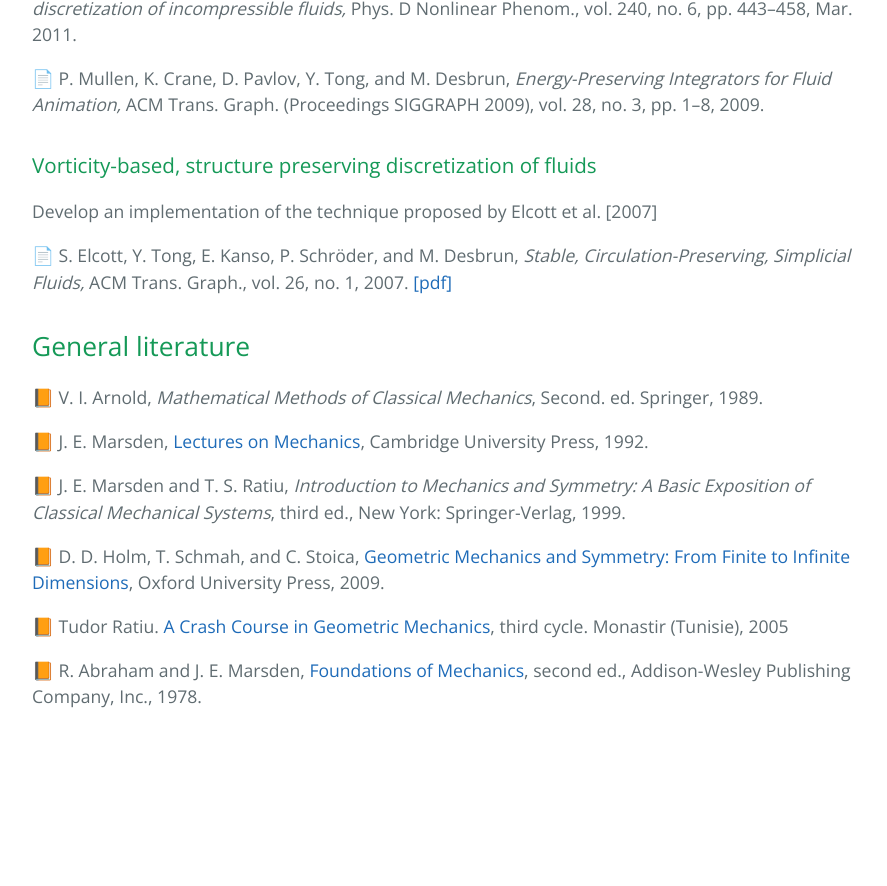
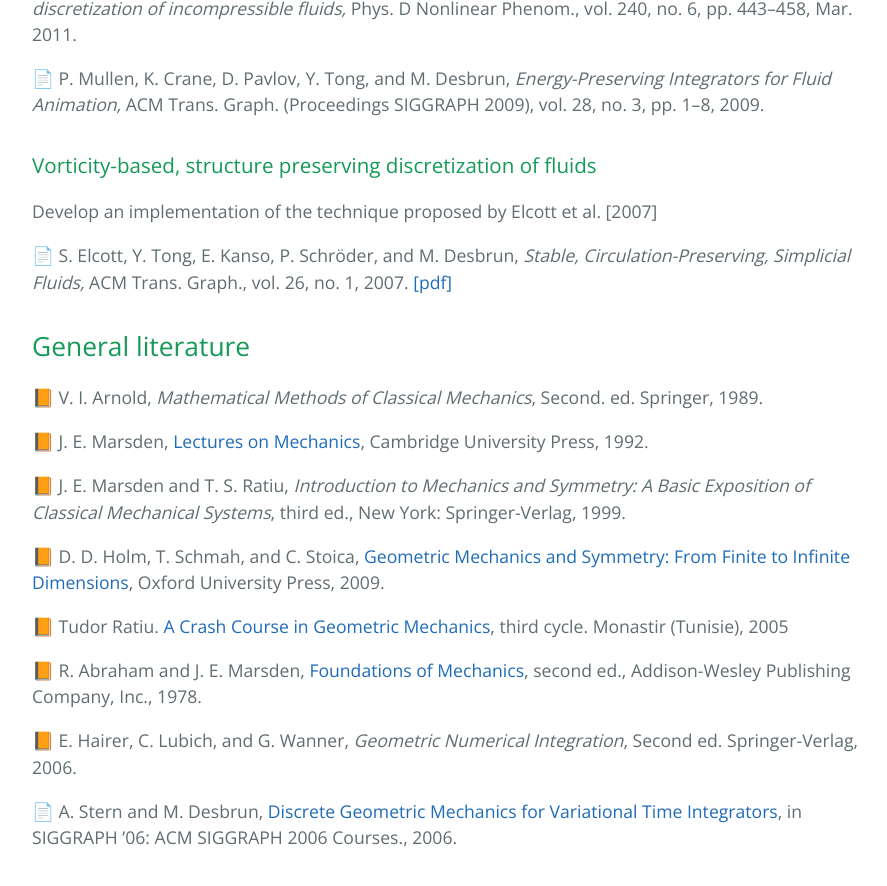
Before and after one commit to highlando/19-geometric-fluids-discretization, a Jekyll site: the page built from index.md, in a window 1280 px wide and 900 px high, scrolled down 2903 px. Shown: the top 886 px of the window, without its empty margins (192-1079 px from the left). Built offline with Jekyll 4.4.1, drawn with Linux system fonts in a browser that asks for light colours; emoji names are drawn with the system emoji font; our own code applies the rules of GitHub Pages for plain Markdown files; before the commit the page ends 3662 px from its top, so only the background shows below that.

Commit message:
Adding some more general references.

```diff
--- a/index.md
+++ b/index.md
@@ -112,3 +112,7 @@ Develop an implementation of the technique proposed by Elcott et al. [2007]
 :orange_book: Tudor Ratiu. [A Crash Course in Geometric Mechanics](https://cel.archives-ouvertes.fr/cel-00391890/document), third cycle. Monastir (Tunisie), 2005
 
 :orange_book: R. Abraham and J. E. Marsden, [Foundations of Mechanics](https://authors.library.caltech.edu/25029/1/FoM2.pdf), second ed., Addison-Wesley Publishing Company, Inc., 1978.
+
+:orange_book: E. Hairer, C. Lubich, and G. Wanner, *Geometric Numerical Integration*, Second ed. Springer-Verlag, 2006.
+
+:page_facing_up: A. Stern and M. Desbrun, [Discrete Geometric Mechanics for Variational Time Integrators](http://www.geometry.caltech.edu/pubs/SD06.pdf), in SIGGRAPH ’06: ACM SIGGRAPH 2006 Courses., 2006.
```
